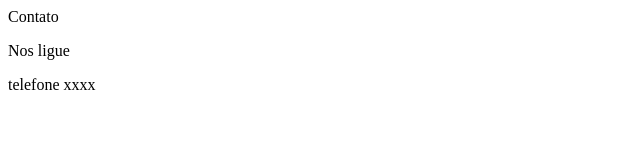
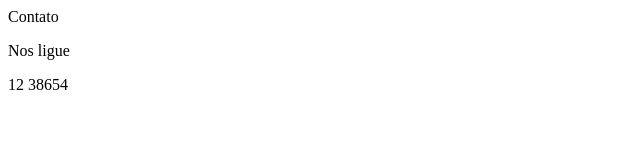
Before and after one commit to Costa-Wagner/pizzaria_Fatec, a plain HTML site: page contato.html in a window 1280 px wide. Shown: the full height of the page, 0-640 px from the left. Drawn offline with Linux system fonts and the light colour scheme.

Commit message:
funcionarios

```diff
--- a/contato.html
+++ b/contato.html
@@ -9,7 +9,7 @@
     <section>
         <forms>Contato</forms>
         <p>Nos ligue</p>
-        <p>telefone xxxx</p>
+        <p>12 38654</p>
     </section>
 </body>
 </html>
```
Also changed, not shown: sobre.html (+1 -0 lines), funcionarios.html (added).
